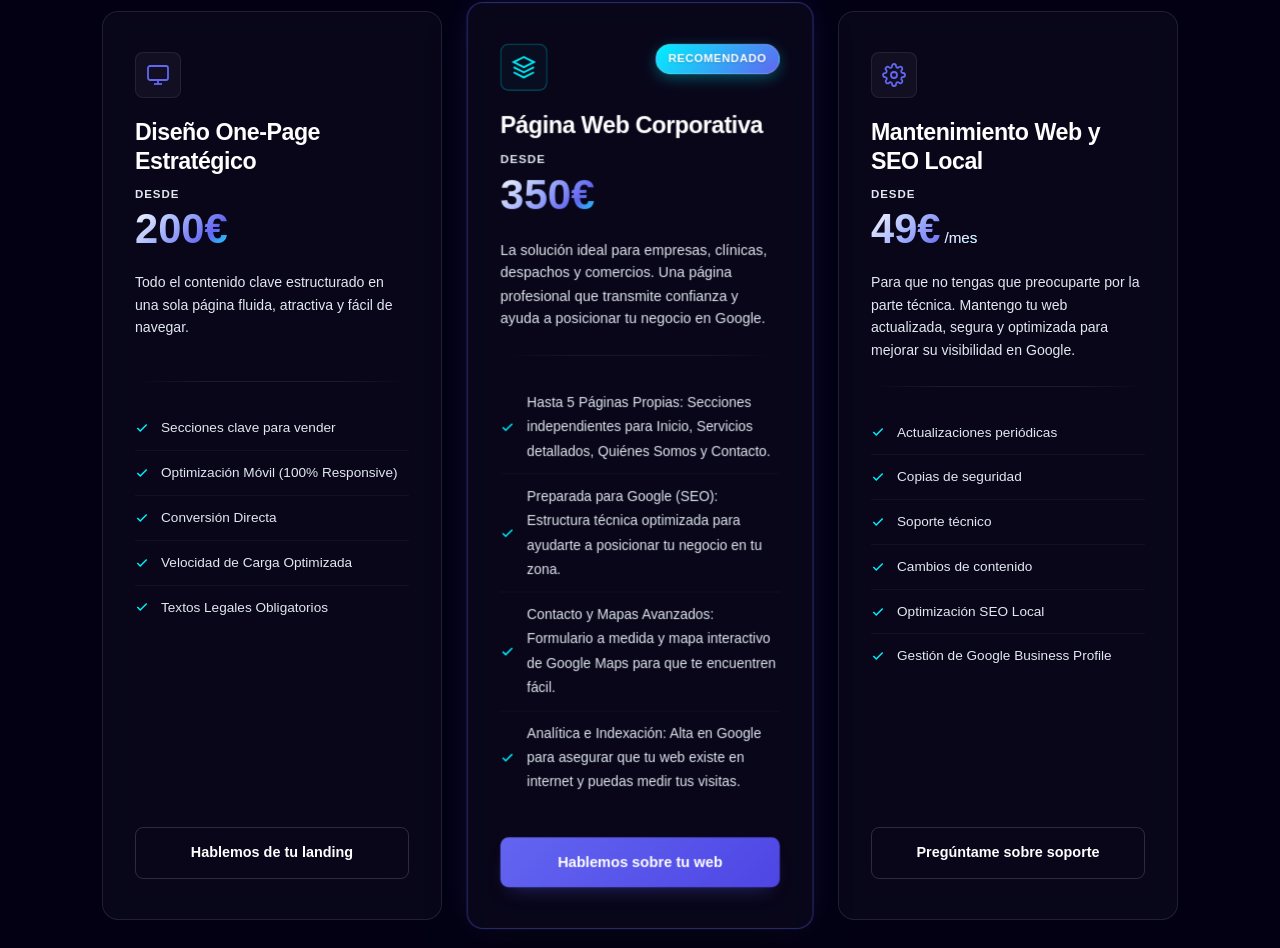
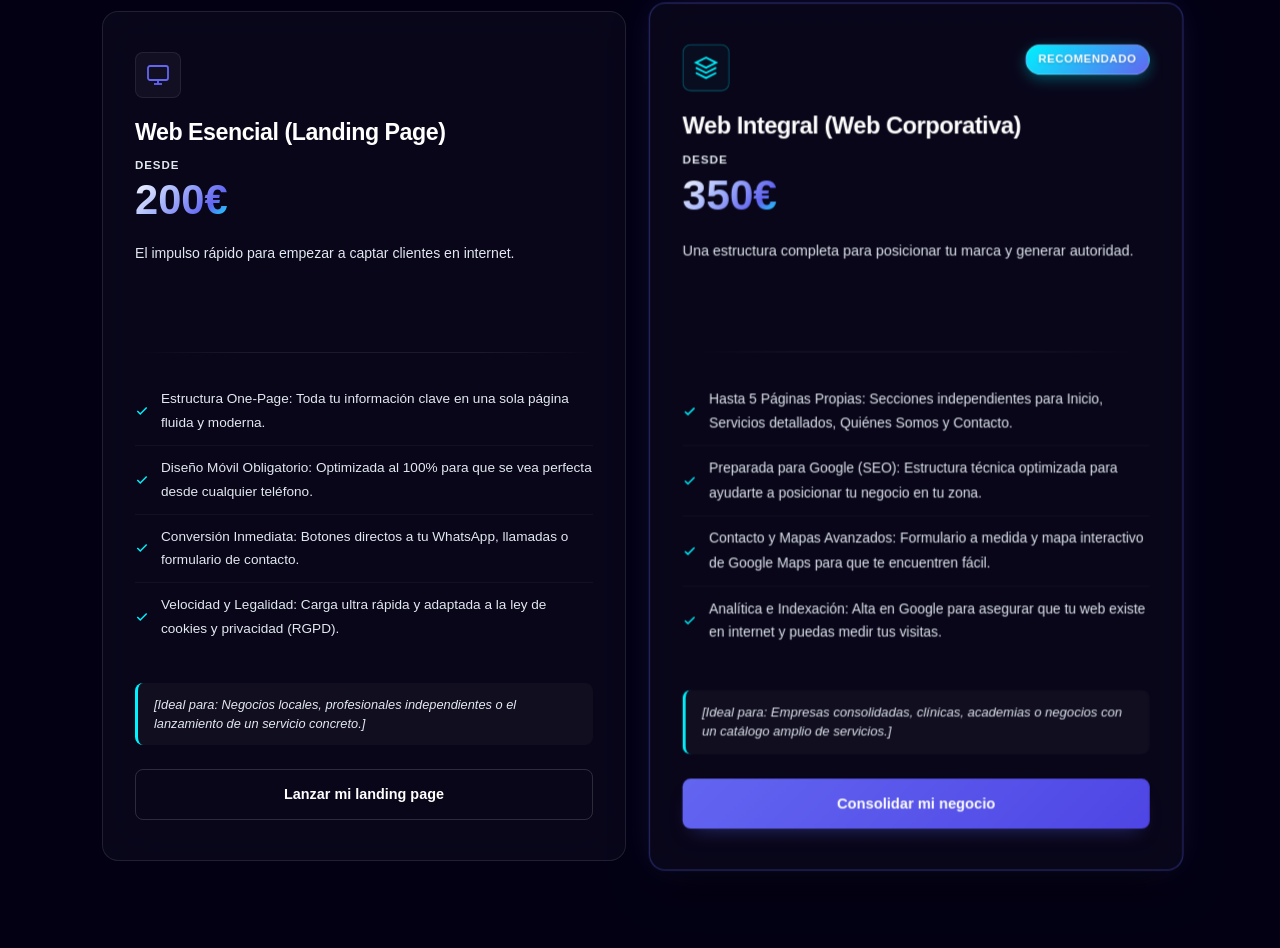
Before and after one commit to polalegredev/portfolio-pol, a React (Vite) app: page / in a window 1280 px wide. Shown: the part 1849-2797 px from the top of the page. Built offline with nearby package versions, Linux system fonts and the light colour scheme.

Commit message:
refactor: update service offerings, remove maintenance plan, and initialize React component structure

```diff
--- a/index.html
+++ b/index.html
@@ -2,7 +2,7 @@
 <html lang="en">
   <head>
     <meta charset="UTF-8" />
-    <link rel="icon" type="image/svg+xml" href="/favicon.svg" />
+    <link rel="icon" type="image/svg+xml" href="./favicon.svg" />
     <meta
       name="google-site-verification"
       content="giq_OJICKacYyET9Rm6tO1gQ7XKNddGuU09IrweCCwI"
--- a/src/components/Services.jsx
+++ b/src/components/Services.jsx
@@ -89,6 +89,10 @@ export default function Services({ t }) {
                   ))}
               </ul>
 
+              <div className="service-ideal-badge">
+                {t("service-ideal-landing")}
+              </div>
+
               <a
                 href="#contacto"
                 className="btn btn-outline service-cta-btn"
@@ -163,6 +167,10 @@ export default function Services({ t }) {
                   ))}
               </ul>
 
+              <div className="service-ideal-badge">
+                {t("service-ideal-corporate")}
+              </div>
+
               <a
                 href="#contacto"
                 className="btn btn-primary btn-glow service-cta-btn"
@@ -172,79 +180,6 @@ export default function Services({ t }) {
               </a>
             </div>
           </div>
-
-          {/* Card 3: Support & Local SEO */}
-          <div
-            className="service-card spotlight-card reveal active"
-            id="card-maintenance"
-            onMouseMove={handleCardMouseMove}
-          >
-            <div className="card-glow-layer"></div>
-            <div className="card-inner">
-              <div className="service-header">
-                <div className="service-icon-wrapper">
-                  <svg
-                    className="icon-svg"
-                    viewBox="0 0 24 24"
-                    fill="none"
-                    stroke="currentColor"
-                    strokeWidth="1.8"
-                    width="24"
-                    height="24"
-                  >
-                    <circle cx="12" cy="12" r="3"></circle>
-                    <path d="M19.4 15a1.65 1.65 0 0 0 .33 1.82l.06.06a2 2 0 1 1-2.83 2.83l-.06-.06a1.65 1.65 0 0 0-1.82-.33 1.65 1.65 0 0 0-1 1.51V21a2 2 0 0 1-4 0v-.09A1.65 1.65 0 0 0 9 19.4a1.65 1.65 0 0 0-1.82.33l-.06.06a2 2 0 1 1-2.83-2.83l.06-.06a1.65 1.65 0 0 0 .33-1.82 1.65 1.65 0 0 0-1.51-1H3a2 2 0 0 1 0-4h.09A1.65 1.65 0 0 0 4.6 9a1.65 1.65 0 0 0-.33-1.82l-.06-.06a2 2 0 1 1 2.83-2.83l.06.06a1.65 1.65 0 0 0 1.82.33H9a1.65 1.65 0 0 0 1-1.51V3a2 2 0 0 1 4 0v.09a1.65 1.65 0 0 0 1 1.51 1.65 1.65 0 0 0 1.82-.33l.06-.06a2 2 0 1 1 2.83 2.83l-.06.06a1.65 1.65 0 0 0-.33 1.82V9a1.65 1.65 0 0 0 1.51 1H21a2 2 0 0 1 0 4h-.09a1.65 1.65 0 0 0-1.51 1z"></path>
-                  </svg>
-                </div>
-              </div>
-
-              <h3 className="service-title-text">{t("service-title-maint")}</h3>
-
-              <div className="service-price-block">
-                <span className="price-label">
-                  {t("service-price-maint-label")}
-                </span>
-                <span className="price-value">
-                  {t("service-price-maint-value")}
-                  <span className="price-suffix">
-                    {t("service-price-maint-suffix")}
-                  </span>
-                </span>
-              </div>
-
-              <p className="service-desc-text">{t("service-desc-maint")}</p>
-
-              <div className="service-divider"></div>
-
-              <ul className="service-bullets">
-                {Array.isArray(t("service-bullets-maint")) &&
-                  t("service-bullets-maint").map((bullet, idx) => (
-                    <li key={idx}>
-                      <svg
-                        className="icon-check"
-                        viewBox="0 0 24 24"
-                        fill="none"
-                        stroke="currentColor"
-                        strokeWidth="2.5"
-                        width="14"
-                        height="14"
-                      >
-                        <polyline points="20 6 9 17 4 12"></polyline>
-                      </svg>
-                      {bullet}
-                    </li>
-                  ))}
-              </ul>
-
-              <a
-                href="#contacto"
-                className="btn btn-outline service-cta-btn"
-                id="link-service-maint"
-              >
-                {t("service-link-maint")}
-              </a>
-            </div>
-          </div>
         </div>
       </div>
     </section>
--- a/src/index.css
+++ b/src/index.css
@@ -799,7 +799,7 @@ h4 {
 
 .services-grid {
   display: grid;
-  grid-template-columns: repeat(3, 1fr);
+  grid-template-columns: repeat(2, 1fr);
   gap: 28px;
   align-items: stretch;
 }
@@ -941,6 +941,18 @@ h4 {
   height: 14px;
   color: var(--accent-cyan);
   flex-shrink: 0;
+}
+
+.service-ideal-badge {
+  font-size: 0.8rem;
+  color: var(--text-secondary);
+  background: rgba(255, 255, 255, 0.03);
+  padding: 12px 16px;
+  border-radius: var(--border-radius-sm);
+  margin-bottom: 24px;
+  border-left: 3px solid var(--accent-cyan);
+  font-style: italic;
+  line-height: 1.5;
 }
 
 .service-cta-btn {
--- a/src/translations.js
+++ b/src/translations.js
@@ -17,7 +17,7 @@ export const translations = {
     "hero-title":
       "Páginas web rápidas, profesionales y preparadas para conseguir clientes",
     "hero-subtitle":
-      "Soy Pol Alegre, diseñador y desarrollador web en Badalona. Ayudo a autónomos, comercios, clínicas, despachos y pequeñas empresas a conseguir más clientes gracias a páginas web modernas, rápidas y optimizadas para Google. Cada proyecto está desarrollado a medida, sin plantillas genéricas y con un objetivo claro: que tu negocio destaque en internet y convierta visitas en contactos reales.",
+      "Ayudo a negocios locales y profesionales a conseguir más clientes mediante páginas web rápidas, modernas y optimizadas.",
     "hero-bullets": [
       "Diseño web personalizado",
       "Optimización SEO Local",
@@ -32,50 +32,35 @@ export const translations = {
     "services-decor": "Servicios",
     "services-title": "Servicios de Diseño Web en Badalona",
     "services-subtitle":
-      "Tres formas claras de ayudarte a tener una presencia profesional en internet, explicadas de forma sencilla.",
+      "Soluciones web directas, sin rodeos técnicos y enfocadas en lo que tu negocio necesita: conseguir clientes y transmitir confianza.",
 
     "service-price-landing-label": "Desde",
     "service-price-landing-value": "200€",
-    "service-title-landing": "Diseño One-Page Estratégico",
+    "service-title-landing": "Web Esencial (Landing Page)",
     "service-desc-landing":
-      "Todo el contenido clave estructurado en una sola página fluida, atractiva y fácil de navegar.",
+      "El impulso rápido para empezar a captar clientes en internet.",
     "service-bullets-landing": [
-      "Secciones clave para vender",
-      "Optimización Móvil (100% Responsive)",
-      "Conversión Directa",
-      "Velocidad de Carga Optimizada",
-      "Textos Legales Obligatorios",
+      "Estructura One-Page: Toda tu información clave en una sola página fluida y moderna.",
+      "Diseño Móvil Obligatorio: Optimizada al 100% para que se vea perfecta desde cualquier teléfono.",
+      "Conversión Inmediata: Botones directos a tu WhatsApp, llamadas o formulario de contacto.",
+      "Velocidad y Legalidad: Carga ultra rápida y adaptada a la ley de cookies y privacidad (RGPD)."
     ],
-    "service-link-landing": "Hablemos de tu landing",
+    "service-ideal-landing": "[Ideal para: Negocios locales, profesionales independientes o el lanzamiento de un servicio concreto.]",
+    "service-link-landing": "Lanzar mi landing page",
 
     "service-price-corporate-label": "Desde",
     "service-price-corporate-value": "350€",
-    "service-title-corporate": "Página Web Corporativa",
+    "service-title-corporate": "Web Integral (Web Corporativa)",
     "service-desc-corporate":
-      "La solución ideal para empresas, clínicas, despachos y comercios. Una página profesional que transmite confianza y ayuda a posicionar tu negocio en Google.",
+      "Una estructura completa para posicionar tu marca y generar autoridad.",
     "service-bullets-corporate": [
       "Hasta 5 Páginas Propias: Secciones independientes para Inicio, Servicios detallados, Quiénes Somos y Contacto.",
       "Preparada para Google (SEO): Estructura técnica optimizada para ayudarte a posicionar tu negocio en tu zona.",
       "Contacto y Mapas Avanzados: Formulario a medida y mapa interactivo de Google Maps para que te encuentren fácil.",
-      "Analítica e Indexación: Alta en Google para asegurar que tu web existe en internet y puedas medir tus visitas.",
+      "Analítica e Indexación: Alta en Google para asegurar que tu web existe en internet y puedas medir tus visitas."
     ],
-    "service-link-corporate": "Hablemos sobre tu web",
-
-    "service-price-maint-label": "Desde",
-    "service-price-maint-value": "49€",
-    "service-price-maint-suffix": "/mes",
-    "service-title-maint": "Mantenimiento Web y SEO Local",
-    "service-desc-maint":
-      "Para que no tengas que preocuparte por la parte técnica. Mantengo tu web actualizada, segura y optimizada para mejorar su visibilidad en Google.",
-    "service-bullets-maint": [
-      "Actualizaciones periódicas",
-      "Copias de seguridad",
-      "Soporte técnico",
-      "Cambios de contenido",
-      "Optimización SEO Local",
-      "Gestión de Google Business Profile",
-    ],
-    "service-link-maint": "Pregúntame sobre soporte",
+    "service-ideal-corporate": "[Ideal para: Empresas consolidadas, clínicas, academias o negocios con un catálogo amplio de servicios.]",
+    "service-link-corporate": "Consolidar mi negocio",
 
     // Why Choose Me
     "why-title": "Un desarrollador web local que entiende tu negocio",
--- a/styles_vanilla.css
+++ b/styles_vanilla.css
@@ -1231,7 +1231,7 @@ h4 {
 
 .services-grid {
   display: grid;
-  grid-template-columns: repeat(3, 1fr);
+  grid-template-columns: repeat(2, 1fr);
   gap: 20px;
 }
 
@@ -1307,6 +1307,18 @@ h4 {
   height: 14px;
   color: var(--accent-blue);
   flex-shrink: 0;
+}
+
+.service-ideal-badge {
+  font-size: 0.8rem;
+  color: var(--text-secondary);
+  background: rgba(255, 255, 255, 0.03);
+  padding: 12px 16px;
+  border-radius: var(--border-radius-sm);
+  margin-bottom: 24px;
+  border-left: 3px solid var(--accent-blue);
+  font-style: italic;
+  line-height: 1.5;
 }
 
 .service-link-btn {
```
Also changed, not shown: index_vanilla.html (+14 -98 lines), translations_vanilla.js (+14 -25 lines).
